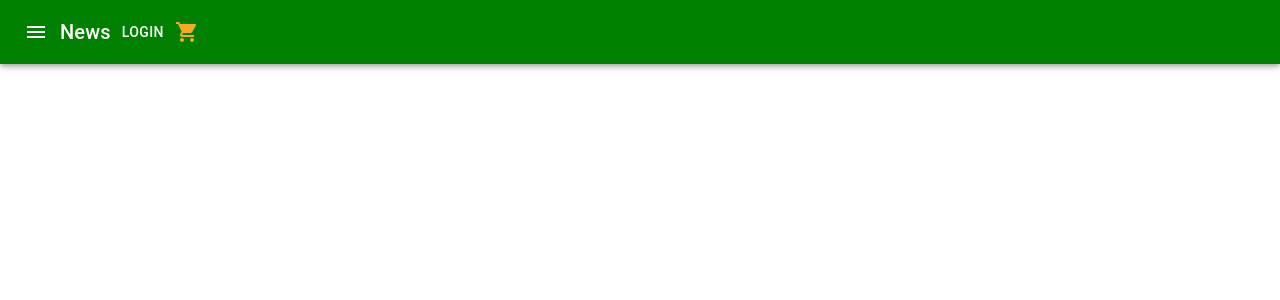
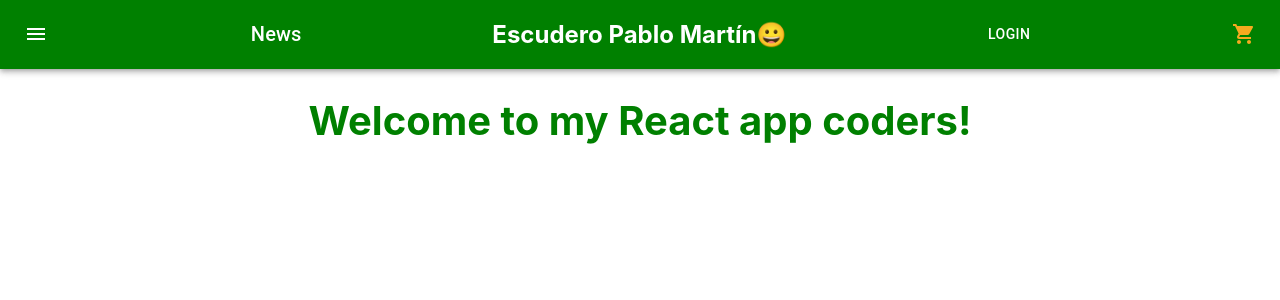
Before and after one commit to escu-git/coder-escudero, a React (Create React App) app: page / in a window 1280 px wide. Shown: the top 300 px of the page. Built offline with nearby package versions, Linux system fonts and the light colour scheme.

Commit message:
2do desafío

```diff
--- a/src/App.css
+++ b/src/App.css
@@ -0,0 +1,9 @@
+.App{
+    position:static;
+
+}
+
+.itemListContainer{
+    position:static;
+
+}
--- a/src/App.js
+++ b/src/App.js
@@ -1,12 +1,12 @@
 import "./App.css"
 import NavBar from './Componentes/NavBar';
-import Content from './Componentes/Content';
+import ItemListContainer from "./Componentes/ItemListContainer";
 
 function App() {
   return (
     <div className = "App">
-  <NavBar/>
-  <Content/>
+      <NavBar/>
+      <ItemListContainer className="itemListContainer" greetings="Welcome to my React app coders!"/>
     </div>
   );
 }
--- a/src/Componentes/Content.jsx
+++ /dev/null
@@ -1,12 +0,0 @@
-import React from 'react';
-
-
-const Content = ({greetings}) => {
-    return(
-        <div>
-
-        </div>
-    );
-};
-
-export default Content;
--- a/src/Componentes/ItemListContainer.jsx
+++ b/src/Componentes/ItemListContainer.jsx
@@ -1,10 +1,12 @@
 import React from 'react';
+import '../Styles/ItemListContainer.css'
 
+const ItemListContainer = (props) => {
+    return(
+        <div className="itemListDiv">
+            <h1 className="greetings">{props.greetings}</h1>
+        </div>
+    );
+};
 
-const Producto = (imgSrc)=>{
-    <>
-     <img src={imgSrc}/>
-    </>
-}
-
-export default Producto
+export default ItemListContainer;
--- a/src/Componentes/NavBar.jsx
+++ b/src/Componentes/NavBar.jsx
@@ -1,5 +1,4 @@
 import React from 'react';
-import '../Styles/NavBar.css';
 import {
     AppBar,
     Toolbar,
@@ -9,6 +8,7 @@ import {
 } from '@material-ui/core';
 import MenuIcon from '@material-ui/icons/Menu';
 import Logo from './CartWidget';
+import '../Styles/NavBar.css';
 
 const NavBar =  ()=> {
 return(
@@ -18,14 +18,11 @@ return(
         <MenuIcon />
         </IconButton>
         <Typography variant="h6">News</Typography>
+        <h2>Escudero Pablo Martín😀</h2>
         <Button float="right" color="inherit">Login</Button>
         <Logo />
     </Toolbar>
     </AppBar>
 );
 };
-
-
-
-
 export default NavBar;
--- /dev/null
+++ b/src/Styles/ItemListContainer.css
@@ -0,0 +1,9 @@
+.itemListDiv{
+    position:static;
+    text-align: center;
+
+}
+.greetings{
+    color: green;
+    font-size: 40px
+};
--- a/src/Styles/NavBar.css
+++ b/src/Styles/NavBar.css
@@ -1,11 +1,13 @@
 .appBar{
-    position:static;
+    position:static !important;
     display:flex;
     flex-direction: row;
 }
 .toolBar{
     background-color:green;
+    display:flex;
+    justify-content: space-between;
 }
 .iconButton{
-    background-color:green;
+    background-color:rgb(255, 251, 0);
 }
```
Also changed, not shown: src/Styles/Content.css (deleted), src/assets/images/download.jpg (added).
